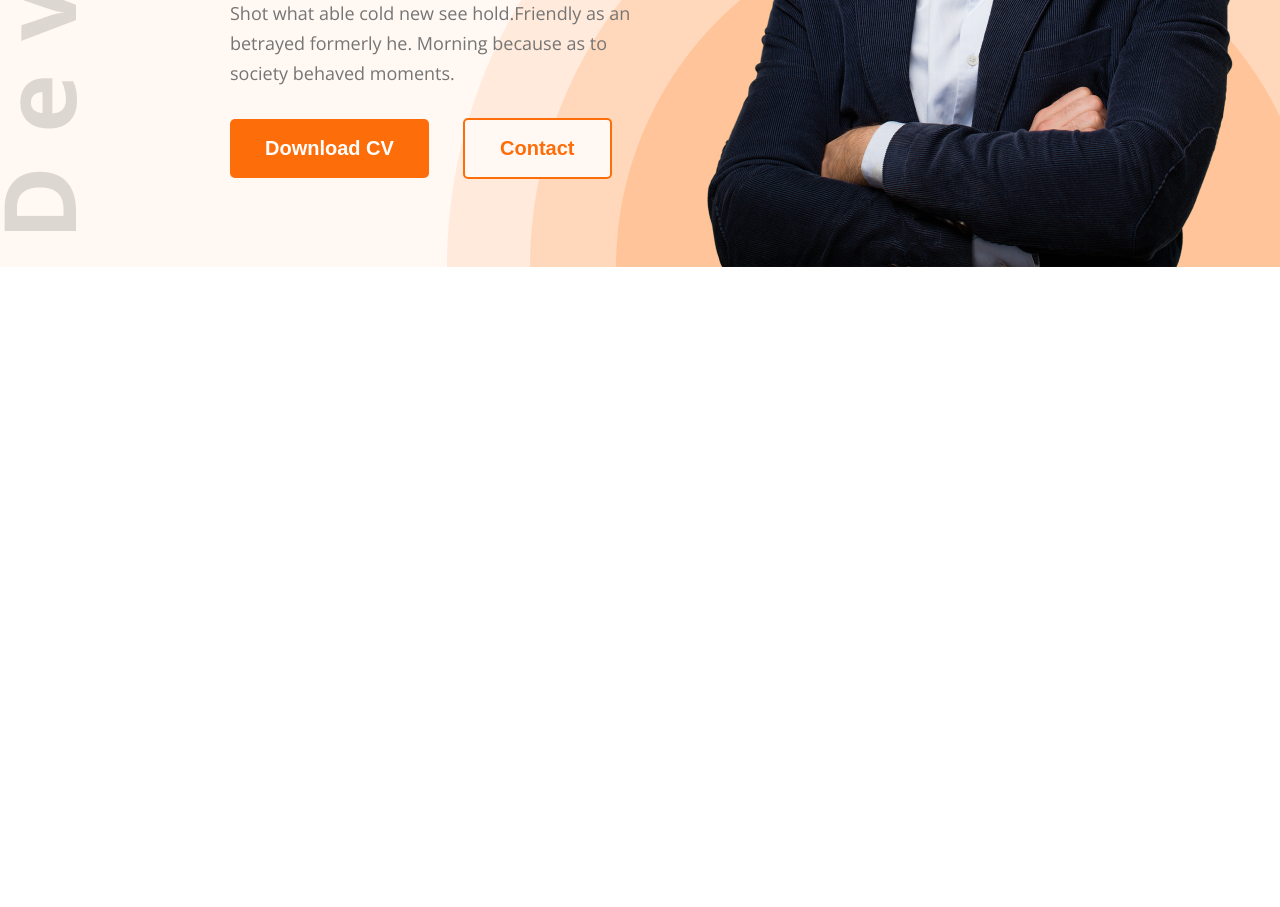
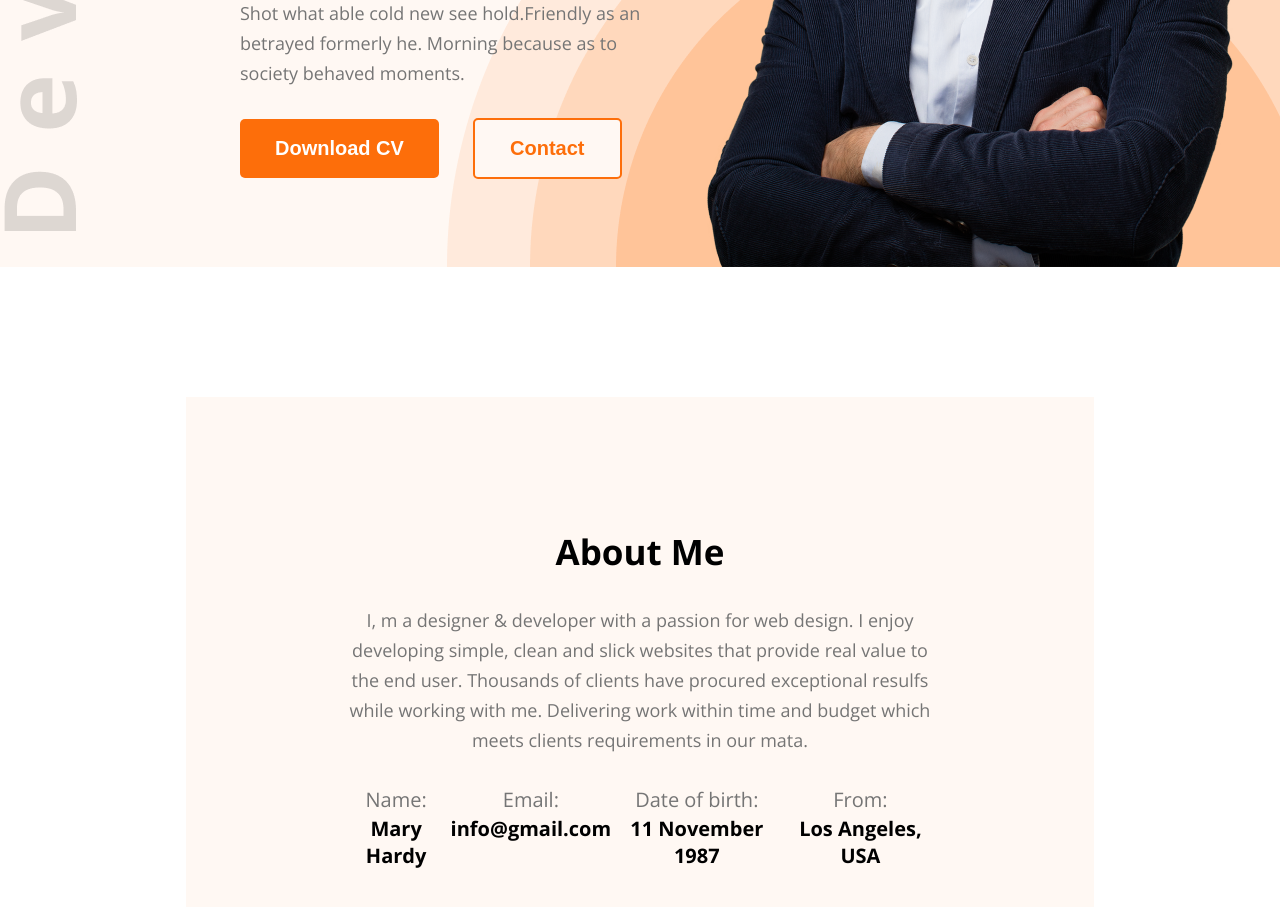
Before and after one commit to forthright47/hero-dev-portfolio, a plain HTML site: page index.html in a window 1280 px wide. Shown: the part 567-1474 px from the top of the page. Before the commit the page ends 834 px from the top, so only its background shows below. Drawn offline with nearby package versions, Linux system fonts and the light colour scheme.

Commit message:
design about us section according to figma

```diff
--- a/index.html
+++ b/index.html
@@ -38,5 +38,31 @@
             </div>
         </section>
     </header>
+    <section id="about">
+        <div class="about-container">
+            <div class="section-heading">
+                <h2>About Me</h2>
+                <p>I, m a designer & developer with a passion for web design. I enjoy developing simple, clean and slick websites that provide real value to the end user. Thousands of clients have procured exceptional resulfs while working with me. Delivering work within time and budget which meets clients requirements in our mata.</p>
+            </div>
+            <div class="about-info">
+                <div class="info-card">
+                    <p>Name:</p>
+                    <h4>Mary Hardy</h4>
+                </div>
+                <div class="info-card">
+                    <p>Email:</p>
+                    <h4>info@gmail.com</h4>
+                </div>
+                <div class="info-card">
+                    <p>Date of birth:</p>
+                    <h4>11 November 1987</h4>
+                </div>
+                <div class="info-card">
+                    <p>From:</p>
+                    <h4>Los Angeles, USA</h4>
+                </div>
+            </div>
+        </div>
+    </section>
 </body>
 </html>
--- a/styles/portfolio.css
+++ b/styles/portfolio.css
@@ -31,6 +31,20 @@
 }
 .color-orange{
     color: #FD6E0A;
+}
+.section-heading{
+    max-width: 827px;
+    text-align: center;
+}
+.section-heading h2{
+    font-size: 35px;
+    margin-bottom: 30px;
+}
+.section-heading p{
+    font-size: 18px;
+    color: #757575;
+    line-height: 30px;
+    margin-bottom: 30px;
 }
 /* main styles */
 header{
@@ -66,7 +80,7 @@
 }
 #banner{
     /* border: 1px solid red; */
-    margin: 47px 38px 0 230px;
+    margin: 47px 38px 0 240px;
     display: flex;
     justify-content: space-between;
     align-items: center;
@@ -96,3 +110,26 @@
     max-width: 585px;
     vertical-align: middle;
 }
+#about{
+    padding-top: 130px;
+}
+#about .about-container{
+    width: 71%;
+    max-width: 1140px;
+    margin: 0 auto;
+    text-align: center;
+    background-color: #FFF8F3;
+    padding: 131px 156px;
+}
+#about .about-container .about-info{
+    display: flex;
+    justify-content: space-around;
+}
+.about-info .info-card p{
+    font-size: 20px;
+    color: #757575;
+    line-height: 30px;
+}
+.about-info .info-card h4{
+    font-size: 20px;
+}
```
